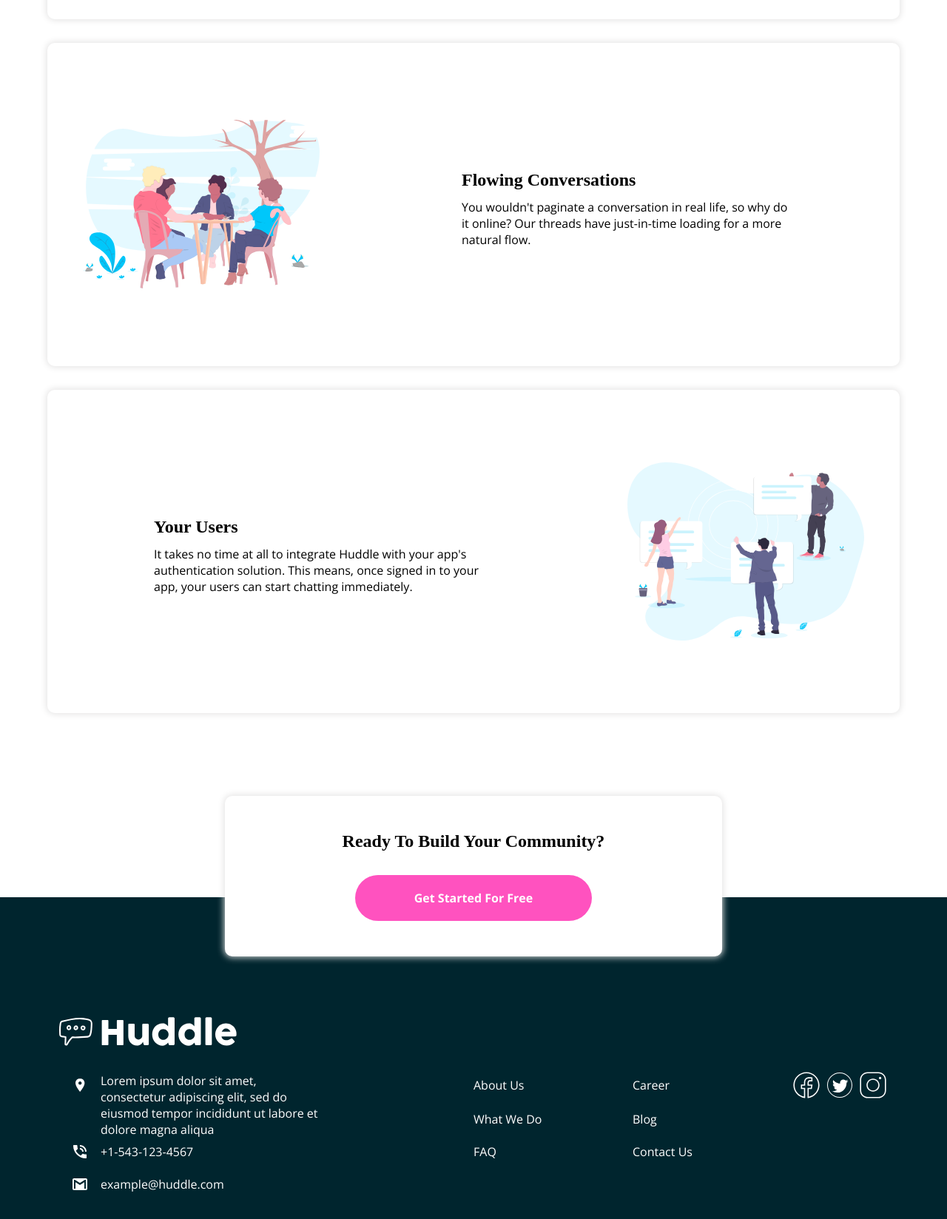
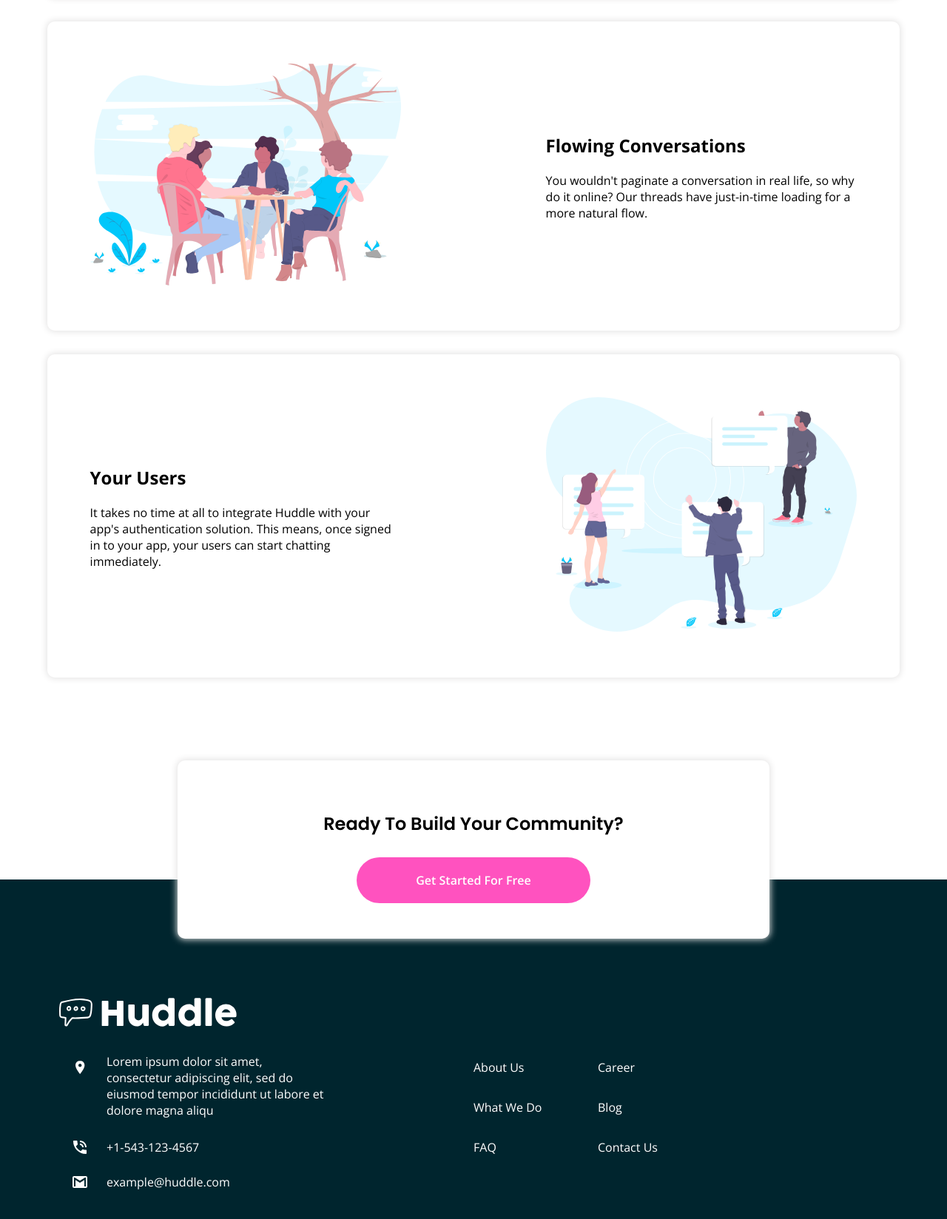
Before and after one commit to nate-slowey/Huddle-landing-page, a plain HTML site: page index.html in a window 1280 px wide. Shown: the part 1122-2770 px from the top of the page at 74% size. Drawn offline with nearby package versions, Linux system fonts and the light colour scheme.

Commit message:
refactored html

```diff
--- a/index.html
+++ b/index.html
@@ -3,124 +3,114 @@
 	<head>
 		<meta charset="UTF-8" />
 		<meta name="viewport" content="width=device-width, initial-scale=1.0" />
-		<link
-			rel="icon"
-			type="image/png"
-			sizes="32x32"
-			href="./images/favicon-32x32.png"
-		/>
-		<link
-			href="https://fonts.googleapis.com/css2?family=Poppins:ital,wght@0,100;0,200;0,300;0,400;0,500;0,600;0,700;0,800;0,900;1,100;1,200;1,300;1,400;1,500;1,600;1,700;1,800;1,900&display=swap"
-			rel="stylesheet"
-		/>
-		<link
-			href="https://fonts.googleapis.com/css2?family=Open+Sans:ital,wght@0,300..800;1,300..800&display=swap"
-			rel="stylesheet"
-		/>
-		<link rel="stylesheet" href="styles.css" />
+		<link rel="icon" type="image/png" sizes="32x32" href="./images/favicon-32x32.png"/>
+		<link href="https://fonts.googleapis.com/css2?family=Poppins:ital,wght@0,100;0,200;0,300;0,400;0,500;0,600;0,700;0,800;0,900;1,100;1,200;1,300;1,400;1,500;1,600;1,700;1,800;1,900&display=swap" rel="stylesheet"/>
+		<link href="https://fonts.googleapis.com/css2?family=Open+Sans:ital,wght@0,300..800;1,300..800&display=swap" rel="stylesheet"/>
+		<link rel="stylesheet" href="styles.css"/>
+		<script src="https://kit.fontawesome.com/c01dd06c12.js" crossorigin="anonymous"></script>
+
 		<title>Huddle landing page</title>
 	</head>
 	<body>
-		<section class="section-one">
 		<header>
-				<img src="images/logo.svg" alt="logo" class="logo" />
-				<div class="header-btn">Try It Free</div>
+			<div class="header-logo-box">
+				<img src="images/logo.svg" alt="logo" class="logo"/>
+				<div class="logo-box-btn btn">Try It Free</div>
+			</div>
+			<div class="header-grid-container">
+					<h2 class="header-big">Build the Community Your Fans Will Love</h2>
+					<p class="header-body">
+						Huddle re-imagines the way we build communities. You have a
+						voice, but so does your audience. Create connections with
+						your users as you engage in genuine discussion.
+					</p>
+				<div class="header-btn btn">Get Started For Free</div>
+				<img src="/images/illustration-mockups.svg" alt="" class="header-img"/>
+			</div>
 		</header>
 
-			<div class="container-grid">
-				<h2>Build the Community Your Fans Will Love</h2>
-				<p>
-					Huddle re-imagines the way we build communities. You have a voice, but
-					so does your audience. Create connections with your users as you
-					engage in genuine discussion.
+		<main>
+			<div class="main-container">
+				<section class="main-row">
+					<div class="main-text">
+						<h2 class="main-text-heading">Grow Together</h2>
+						<p class="main-text-paragraph">
+							Generate meaningful discussions with your audience and
+							build a strong, loyal community. Think of the insightful
+							conversations you miss out on with a feedback form.
 						</p>
-				<div class="btn section-one-btn">Get Started For Free</div>
-				<img src="/images/illustration-mockups.svg" alt="" />
+					</div>
+					<div class="main-img">
+						<img src="/images/illustration-grow-together.svg" alt="" />
 					</div>
 				</section>
 
-		<div class="container-flex">
-			<div class="flex-row">
-				<div class="inner-text">
-					<h2>Grow Together</h2>
-					<p>
-						Generate meaningful discussions with your audience and build a
-						strong, loyal community. Think of the insightful conversations you
-						miss out on with a feedback form.
+				<section class="main-row main-row-middle">
+					<div class="main-img main-img-middle">
+						<img src="/images/illustration-flowing-conversation.svg" alt=""/>
+					</div>
+					<div class="main-text">
+						<h2 class="main-text-heading">Flowing Conversations</h2>
+						<p class="main-text-paragraph">
+							You wouldn't paginate a conversation in real life, so
+							why do it online? Our threads have just-in-time loading
+							for a more natural flow.
 						</p>
 					</div>
-				<img src="/images/illustration-grow-together.svg" alt="" />
-			</div>
-			<div class="flex-row">
-				<img src="/images/illustration-flowing-conversation.svg" alt="" />
+				</section>
 
-				<div class="inner-text">
-					<h2>Flowing Conversations</h2>
-					<p>
-						You wouldn't paginate a conversation in real life, so why do it
-						online? Our threads have just-in-time loading for a more natural
-						flow.
+				<section class="main-row">
+					<div class="main-text">
+						<h2 class="main-text-heading">Your Users</h2>
+						<p class="main-text-paragraph">
+							It takes no time at all to integrate Huddle with your
+							app's authentication solution. This means, once signed
+							in to your app, your users can start chatting
+							immediately.
 						</p>
 					</div>
-			</div>
-			<div class="flex-row">
-				<div class="inner-text">
-					<h2>Your Users</h2>
-					<p>
-						It takes no time at all to integrate Huddle with your app's
-						authentication solution. This means, once signed in to your app,
-						your users can start chatting immediately.
-					</p>
-				</div>
+					<div class="main-img">
 						<img src="/images/illustration-your-users.svg" alt="" />
 					</div>
+				</section>
 			</div>
+		</main>
 
-		<div class="bottom-box">
-			<h2>Ready To Build Your Community?</h2>
-			<div class="btn bottom-btn">Get Started For Free</div>
-		</div>
+		<section class="bottom-box">
+			<h2 class="bottom-box-heading">Ready To Build Your Community?</h2>
+			<div class="bottom-box-btn btn">Get Started For Free</div>
+		</section>
+
 		<footer>
 			<div class="footer-container">
-				<img src="/images/logo.svg" alt="logo" class="filter-white" />
-				<img
-					src="/images/icon-location.svg"
-					alt="location icon"
-					class="location-icon"
-				/>
-				<img src="/images/icon-phone.svg" alt="phone icon" class="phone-icon" />
-				<img src="/images/icon-email.svg" alt="email icon" class="email-icon" />
+				<img src="/images/logo.svg" alt="logo" class="logo-white filter-white"/>
+
+
+				<img src="/images/icon-location.svg" alt="location icon" class="location-icon"/>
+				<img src="/images/icon-phone.svg" alt="phone icon" class="phone-icon"/>
+				<img src="/images/icon-email.svg" alt="email icon" class="email-icon"/>
+
 				<p class="location-text">
-					Lorem ipsum dolor sit amet, consectetur adipiscing elit, sed do
-					eiusmod tempor incididunt ut labore et dolore magna aliqua
+					Lorem ipsum dolor sit amet, consectetur adipiscing elit, sed
+					do eiusmod tempor incididunt ut labore et dolore magna
+					aliqu
 				</p>
-				<p class="phone-number">+1-543-123-4567</p>
-				<p class="email">example@huddle.com</p>
-				<p class="about-us">About Us</p>
-				<p class="what-we-do">What We Do</p>
-				<p class="FAQ">FAQ</p>
-				<p class="career">Career</p>
-				<p class="blog">Blog</p>
-				<p class="contact-us">Contact Us</p>
+				<p class="phone-text">+1-543-123-4567</p>
+				<p class="email-text">example@huddle.com</p>
+
+
+
+				<p class="about-us" id="page-link">About Us</p>
+				<p class="what-we-do" id="page-link">What We Do</p>
+				<p class="FAQ" id="page-link">FAQ</p>
+				<p class="career" id="page-link">Career</p>
+				<p class="blog" id="page-link">Blog</p>
+				<p class="contact-us" id="page-link">Contact Us</p>
+
+
+
 				<div class="socials">
-					<img
-						src="/images/icons8-facebook.svg"
-						alt=""
-						width="40px"
-						height="40px"
-					/>
-					<img
-						src="/images/icons8-twitter-circled.svg"
-						alt=""
-						width="50px"
-						height="50px"
-					/>
-					<img
-						src="/images/icons8-instagram.svg"
-						alt=""
-						width="40px"
-						height="40px"
-					/>
+
 				</div>
 			</div>
 		</footer>
--- a/styles.css
+++ b/styles.css
@@ -1,78 +1,106 @@
 body {
 	margin: 0;
+	padding: 0;
 }
-/* Typography*/
-h2,
-p {
-	margin: 0;
+/*
+Typography
+*/
+header, .bottom-box{
+	font-family: "Poppins", sans-serif;
+	font-style: normal;
 }
-.btn {
+.header-big, .bottom-box-heading{
+	font-weight: 600;
+}
+.header-body, .main-text-paragraph{
 	font-size: 1rem;
+	text-align: left;
+
+}
+.main-text, footer, .btn {
 	font-family: "Open Sans", sans-serif;
+	font-style: normal;
+}
+.main-text-heading {
 	font-weight: 700;
 }
-.section-one {
-	font-family: "Open Sans", sans-serif;
-	font-weight: 700;
-	font-style: normal;
+.main-text-paragraph{
+	font-weight: 400;
 }
-p {
-	font-family: "Open Sans", sans-serif;
-	font-weight: 400;
-	font-style: normal;
+.btn{
+	font-weight: 600;
 }
-.inner-text h2 {
-	padding: 0.5em 0;
+/* whtie logo filter*/
+.filter-white {
+	filter: brightness(0) saturate(100%) invert(100%) sepia(0%) hue-rotate(346deg)
+		contrast(101%);
 }
-/* Layout*/
 
+
+/*
+Layout
+*/
 header {
+	background: hsl(193, 100%, 96%);
+	background-image: url("/images/bg-hero-desktop.svg");
+	padding-bottom: 2em;
+}
+.header-logo-box{
 	display: flex;
-	align-items: center;
 	justify-content: space-between;
-	padding: 2em;
-	max-width: 1300px;
 	margin: 0 auto;
+	padding-bottom: 1em;
 }
-.header-btn {
-	padding: 0.5em 2.5em;
+.header-logo-box *{
+	margin: 3.5em 3.5em 2em 3.5em;
+}
+.logo-box-btn {
+	padding: 0.5em 2.75em;
 	background: #fff;
 	color: black;
 	border-radius: 50px;
+	margin-left: 1em;
+	box-shadow: 0 0 10px 1px rgb(226, 225, 225);
 }
-.header-btn:hover,
-.header-btn:focus {
+/* hover states*/
+.logo-box-btn:hover,
+.logo-box-btn:focus {
 	background: hsl(322, 100%, 66%);
 	color: white;
 }
-.section-one {
-	background: hsl(193, 100%, 96%);
-	background-image: url("/images/bg-hero-desktop.svg");
-	padding-bottom: 3em;
+.header-btn:hover,
+.header-btn:focus,
+.bottom-box-btn:focus,
+.bottom-box-btn:hover {
+	background: hsl(192, 100%, 9%);
+	color: white;
 }
 
-.container-grid {
+.header-grid-container {
 	width: 90%;
 	margin: 0 auto;
 	display: grid;
-	grid-template: 1fr auto 1fr / 1fr 1fr;
+	grid-template: 1fr 1fr 1fr / 1fr 1fr;
 	column-gap: 2em;
-	max-width: 1300px;
+
 }
-.container-grid h2 {
+.header-big {
 	grid-column: 1/2;
 	grid-row: 1/2;
-	width: 70%;
+	width: 80%;
 	font-size: 2rem;
 	align-self: flex-end;
-	margin-bottom: 0.75em;
+	margin: 0;
 }
-.container-grid p {
+.header-body {
 	grid-column: 1/2;
 	grid-row: 2/3;
-	width: 97%;
+	width: 100%;
+	margin: 0;
+	align-self: center;
+
 }
-.container-grid .btn {
+.header-btn {
 	grid-column: 1/2;
 	grid-row: 3/4;
 	background: hsl(322, 100%, 66%);
@@ -82,84 +110,84 @@ header {
 	width: 11em;
 	align-self: flex-start;
 	text-align: center;
-	margin-top: 1.5em;
+
 }
-.btn:hover,
-.btn:focus {
-	background: hsl(192, 100%, 9%);
-	color: white;
-}
-.container-grid img {
+.header-grid-container img {
 	grid-column: 2/3;
 	grid-row: 1/4;
 	width: 100%;
 }
-
-.container-flex {
-	margin: 10em auto 7em auto;
+.main-container {
+	margin: 5em auto 7em auto;
 	display: flex;
 	flex-direction: column;
 	gap: 2rem;
 	width: 90%;
 }
-.flex-row {
+.main-row {
 	display: flex;
 	border-radius: 10px;
 	box-shadow: 0 0 10px 1px rgb(226, 225, 225);
 	align-items: center;
-	justify-content: center;
+	gap: 5em;
 }
-.flex-row img {
-	width: 20em;
-	padding: 3em;
+.main-container img{
+	width: 100%;
 }
-.inner-text {
+.main-img {
+	width: 50%;
+	padding: 5%;
+	min-width: 0;
+}
+.main-text {
 	text-align: left;
-	padding: 10em 9em;
+	width: 50%;
+	padding: 5%;
 }
 .bottom-box {
 	display: flex;
 	flex-direction: column;
 	margin: 1em auto -5em auto;
-	width: 40%;
+	width: 50%;
 	padding: 3em 5em;
 	box-shadow: 0 0 10px 1px rgb(226, 225, 225);
 	border-radius: 10px;
 	justify-content: center;
 	align-items: center;
-	row-gap: 2em;
+	row-gap: 0.5em;
 	position: relative;
 	background: #fff;
+	text-align: center;
 }
-.bottom-btn {
+.bottom-box-heading{
+	width: 100%;
+}
+.bottom-box-btn {
 	background: hsl(322, 100%, 66%);
 	padding: 1.25em 5em;
 	text-align: center;
 	color: white;
 	border-radius: 50px;
+
 }
 footer {
 	background: hsl(192, 100%, 9%);
 	color: white;
-	padding: 10em 5em;
+	padding: 10em 5em 4em 5em;
 }
-.filter-white {
-	filter: brightness(0) saturate(100%) invert(100%) sepia(0%) hue-rotate(346deg)
-		contrast(101%);
-}
+
 .footer-container {
 	display: grid;
-	grid-template: 1fr 10% 1fr 1fr 1fr 1fr / 5% 45% 10% 1fr 1fr 10% 1fr;
-	max-width: 1300px;
+	grid-template: 1fr 10% 1fr 1fr 1fr 1fr / 5% 45% 10% 5% 1fr 10% 1fr;
 	margin: 0 auto;
 	align-items: center;
 	grid-template-areas:
-		"logo logo . . . . ."
+		"logo-white logo-white . . . . ."
 		". . . . . . ."
 		"location-icon location-text  about-us . career . socials"
 		". location-text  what-we-do . blog . ."
-		"phone-icon phone-number  FAQ . contact-us . ."
-		"email-icon email . . . . .";
+		"phone-icon phone-text  FAQ . contact-us . ."
+		"email-icon email-text . . . . .";
 }
 
 /* footer grid locations*/
@@ -179,13 +207,15 @@ footer {
 	grid-area: location-text;
 	width: 60%;
 	align-self: flex-start;
-	margin-top: 0.5em;
+	margin: 0.5em 0.5em;
 }
-.phone-number {
-	grid-area: phone-number;
+.phone-text {
+	grid-area: phone-text;
+	margin: 0 0.5em;
 }
-.email {
-	grid-area: email;
+.email-text {
+	grid-area: email-text;
+	margin: 0 0.5em;
 }
 .about-us {
 	grid-area: about-us;
@@ -211,3 +241,28 @@ footer {
 	justify-content: space-evenly;
 	align-items: center;
 }
+
+/* media query*/
+@media (min-width: 320px) and (max-width: 800px) {
+	.header-grid-container {
+		display: flex;
+		flex-direction: column;
+		align-items: center;
+		justify-content: center;
+		text-align: center;
+		margin-top: 5em;
+	}
+	.main-row {
+		flex-direction: column-reverse;
+		gap: 0;
+		text-align: center;
+		align-items: center;
+	}
+	.main-img-middle {
+		order: 1;
+	}
+	.main-text-paragraph, .main-text-heading {
+		text-align: center;
+	}
+
+}
```
Also changed, not shown: images/icons8-facebook.svg (deleted), images/icons8-instagram.svg (deleted), images/icons8-twitter-circled.svg (deleted). Lines whose indentation alone changed are shown as unchanged.
